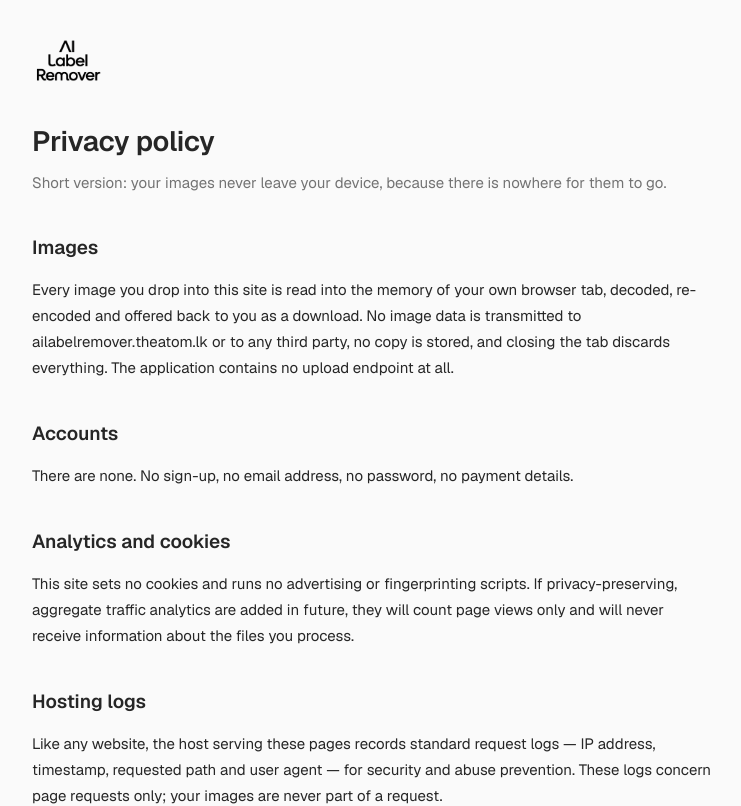
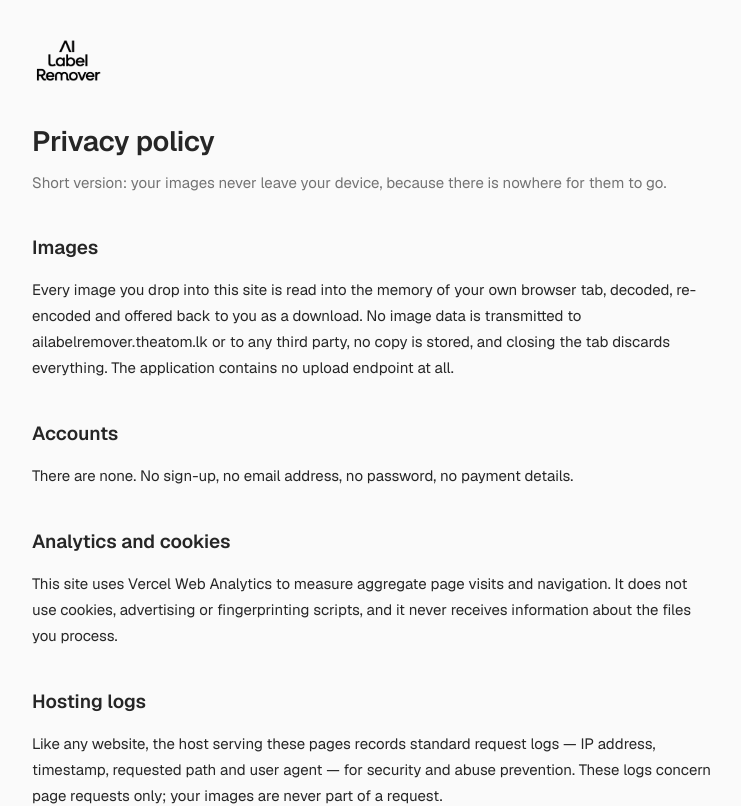
Before and after one commit to zakisheriff/AI-Label-Remover, a Next.js app: page /privacy in a window 1280 px wide. Shown: the top 806 px of the page, without its empty margins (268-1009 px from the left). Built offline with nearby package versions, Linux system fonts and the light colour scheme.

Commit message:
feat: add Vercel web analytics

```diff
--- a/package.json
+++ b/package.json
@@ -9,6 +9,7 @@
     "lint": "eslint"
   },
   "dependencies": {
+    "@vercel/analytics": "^2.0.1",
     "gsap": "^3.15.0",
     "next": "16.3.1",
     "react": "19.2.8",
--- a/src/app/layout.tsx
+++ b/src/app/layout.tsx
@@ -1,6 +1,7 @@
 import type { Metadata, Viewport } from "next";
 import { Geist, Geist_Mono } from "next/font/google";
 import Script from "next/script";
+import { Analytics } from "@vercel/analytics/next";
 import { site } from "@/lib/site";
 import { faqs } from "@/lib/content";
 import "./globals.css";
@@ -137,6 +138,7 @@ export default function RootLayout({ children }: { children: React.ReactNode })
         <Script id="structured-data" type="application/ld+json" strategy="afterInteractive">
           {JSON.stringify(structuredData)}
         </Script>
+        <Analytics />
       </body>
     </html>
   );
--- a/src/app/privacy/page.tsx
+++ b/src/app/privacy/page.tsx
@@ -27,9 +27,8 @@ export default function PrivacyPage() {
 
           <h2>Analytics and cookies</h2>
           <p>
-            This site sets no cookies and runs no advertising or fingerprinting scripts. If privacy-preserving,
-            aggregate traffic analytics are added in future, they will count page views only and will never receive
-            information about the files you process.
+            This site uses Vercel Web Analytics to measure aggregate page visits and navigation. It does not use cookies,
+            advertising or fingerprinting scripts, and it never receives information about the files you process.
           </p>
 
           <h2>Hosting logs</h2>
```
Also changed, not shown: 2 other files (tests, documents, lock files or other folders).
